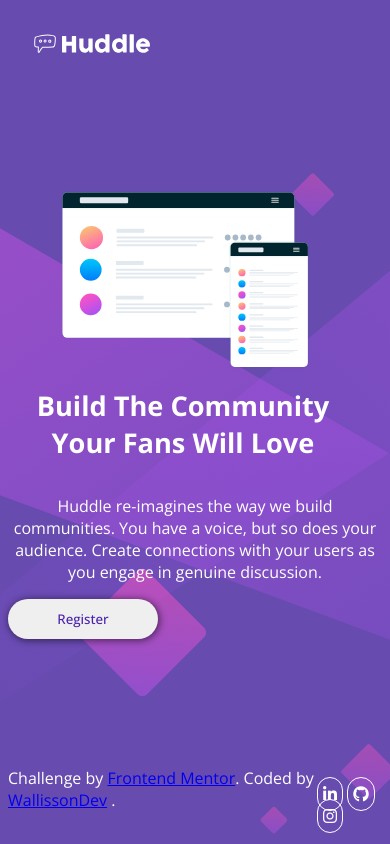
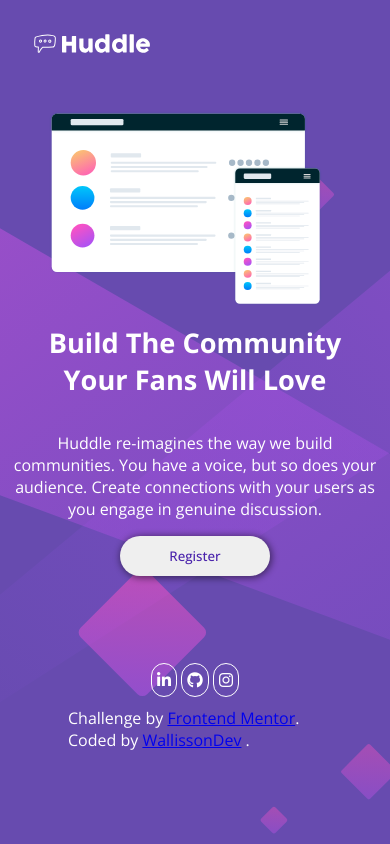
Before and after one commit to WallissonDev/frontend-mentor-huddle-landing-page, a plain HTML site: page index.html in a window 390 px wide. Drawn offline with nearby package versions, Linux system fonts and the light colour scheme.

Commit message:
implementado mobile version

```diff
--- a/index.html
+++ b/index.html
@@ -18,16 +18,16 @@
 
       <img src="images/illustration-mockups.svg" alt="Mockups-Ilustration" width="300px" id="ilustrationImage">
 
+      <div id="asideContent">
         <h1>
           Build The Community Your Fans Will Love
         </h1>
-
         <p id="textContent">
           Huddle re-imagines the way we build communities. You have a voice, but so does your audience.
           Create connections with your users as you engage in genuine discussion.
         </p>
-
         <input type="button" value="Register" id="registerButton"></input>
+      </div>
   </main>
 
   <footer id="socialMedia">
--- a/style.css
+++ b/style.css
@@ -33,6 +33,7 @@ main#fatherContainer{
     display: flex;
     justify-content: space-evenly;
 }
+
 
 img#ilustrationImage{
     width: 600px;
@@ -92,8 +93,14 @@ div#mediaLinks > a:hover{
         flex-direction: column;
     }
     img#ilustrationImage{
-        width: 250px;
+        width: 70vw;
         align-self: center;
+    }
+
+    div#asideContent{
+        display: flex;
+        flex-direction: column;
+        align-items: center;
     }
 
     h1{
@@ -105,4 +112,12 @@ div#mediaLinks > a:hover{
     }
     input#registerButton{
     }
+
+    footer#socialMedia{
+        margin: 30px;
+        padding: 30px;
+        display: flex;
+        flex-direction: column-reverse;
+        align-items: center;
+    }
 }
```
Lines whose indentation alone changed are shown as unchanged.
